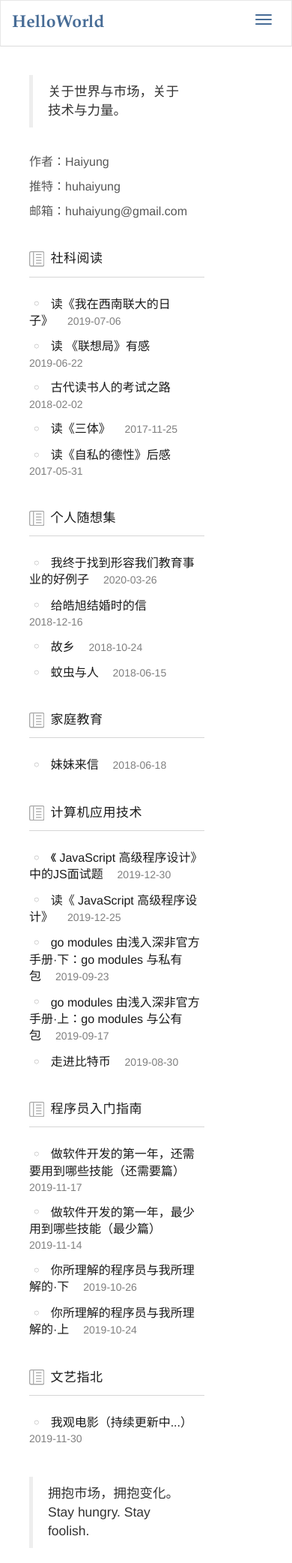
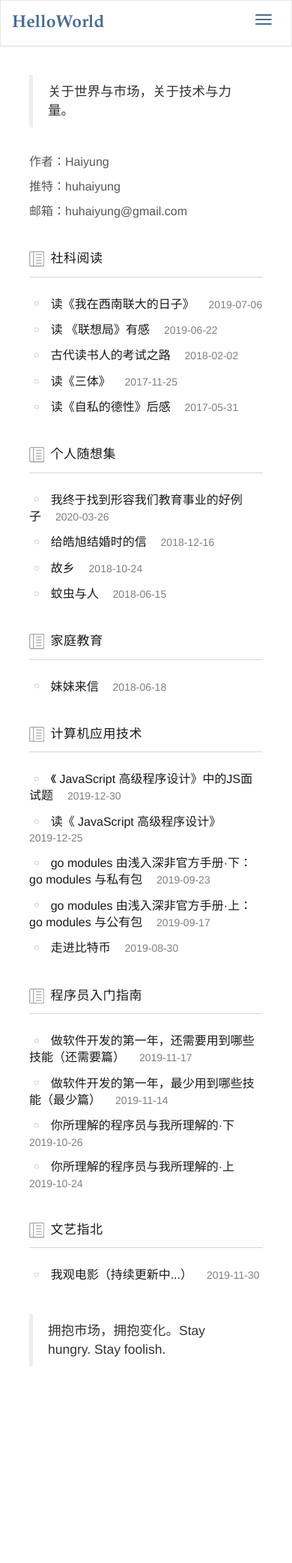
Before and after one commit to Haiyung/haiyung.github.io, a Jekyll site: the page built from pages/archive.md, in a window 390 px wide. Shown: the whole page at 75% size. Built offline with Jekyll 4.4.1, drawn with Linux system fonts in a browser that asks for light colours; nearby versions of some CDN libraries; after the commit the page ends 1842 px from its top, so only the background shows below that.

```diff
--- a/css/home.css
+++ b/css/home.css
@@ -198,6 +198,10 @@
         line-height: 1.33333;
         font-size: 18px;
     }
+
+    .archive-content {
+        margin: 38px 10% 2% 10%;
+    }
 }
 
 @media (min-width: 1024px) {
```
